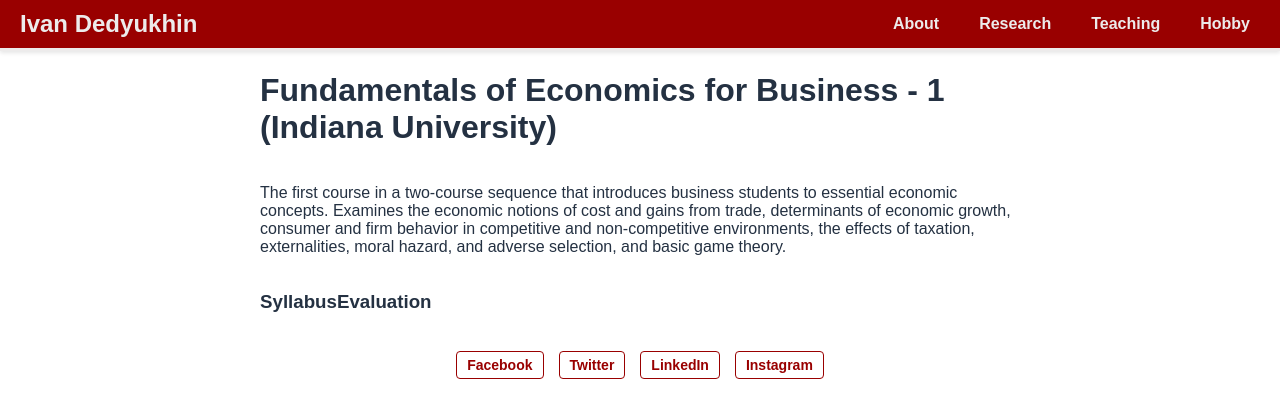
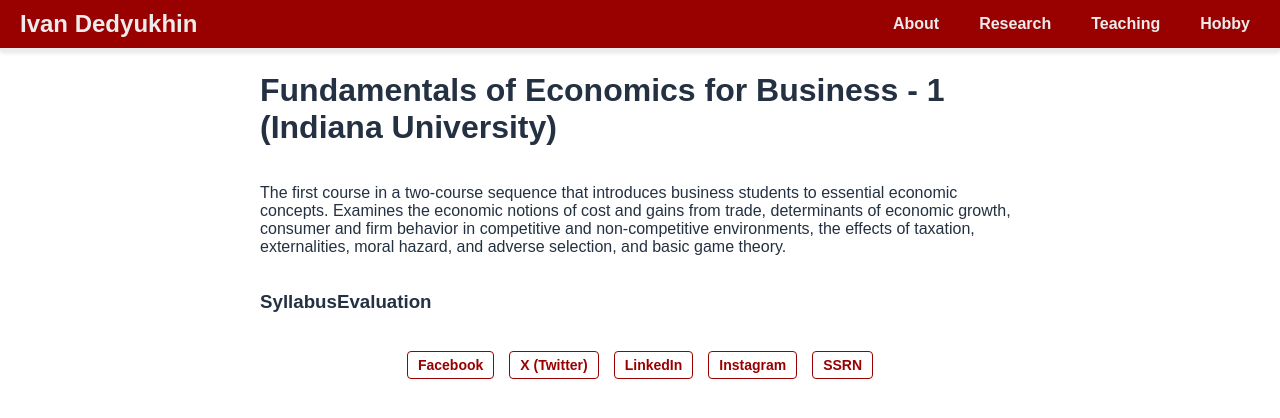
Before and after one commit to Dedyukhin/dedyukhin.github.io, a Jekyll site: the page built from teaching_pages/IU-FundOfEconForBus-1.md, in a window 1280 px wide. Shown: the top 418 px of the page. Built offline with Jekyll 4.4.1, drawn with Linux system fonts in a browser that asks for light colours.

Commit message:
Update default.html

```diff
--- a/_layouts/default.html
+++ b/_layouts/default.html
@@ -155,10 +155,11 @@
     </div>
 
     <div class="social-links">
-        <a href="https://facebook.com" target="_blank">Facebook</a>
-        <a href="https://twitter.com" target="_blank">Twitter</a>
-        <a href="https://linkedin.com" target="_blank">LinkedIn</a>
-        <a href="https://instagram.com" target="_blank">Instagram</a>
+        <a href="https://www.facebook.com/ivan.dedyukhin.3/" target="_blank">Facebook</a>
+        <a href="https://x.com/duduhin" target="_blank">X (Twitter)</a>
+        <a href="https://www.linkedin.com/in/ivan-dedyukhin/" target="_blank">LinkedIn</a>
+        <a href="https://www.instagram.com/duduhin/" target="_blank">Instagram</a>
+        <a href="https://papers.ssrn.com/sol3/cf_dev/AbsByAuth.cfm?per_id=6914508" target="_blank">SSRN</a>
     </div>
 </body>
 </html>
```
